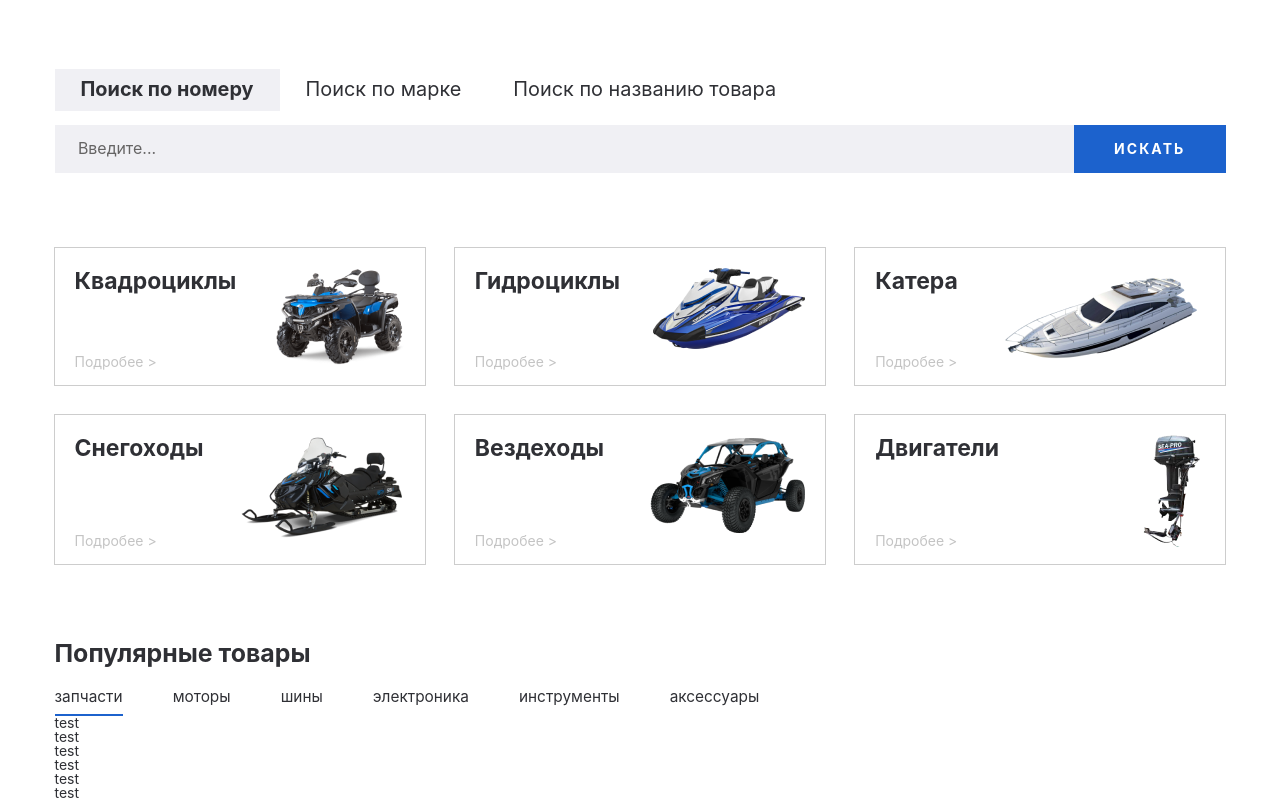
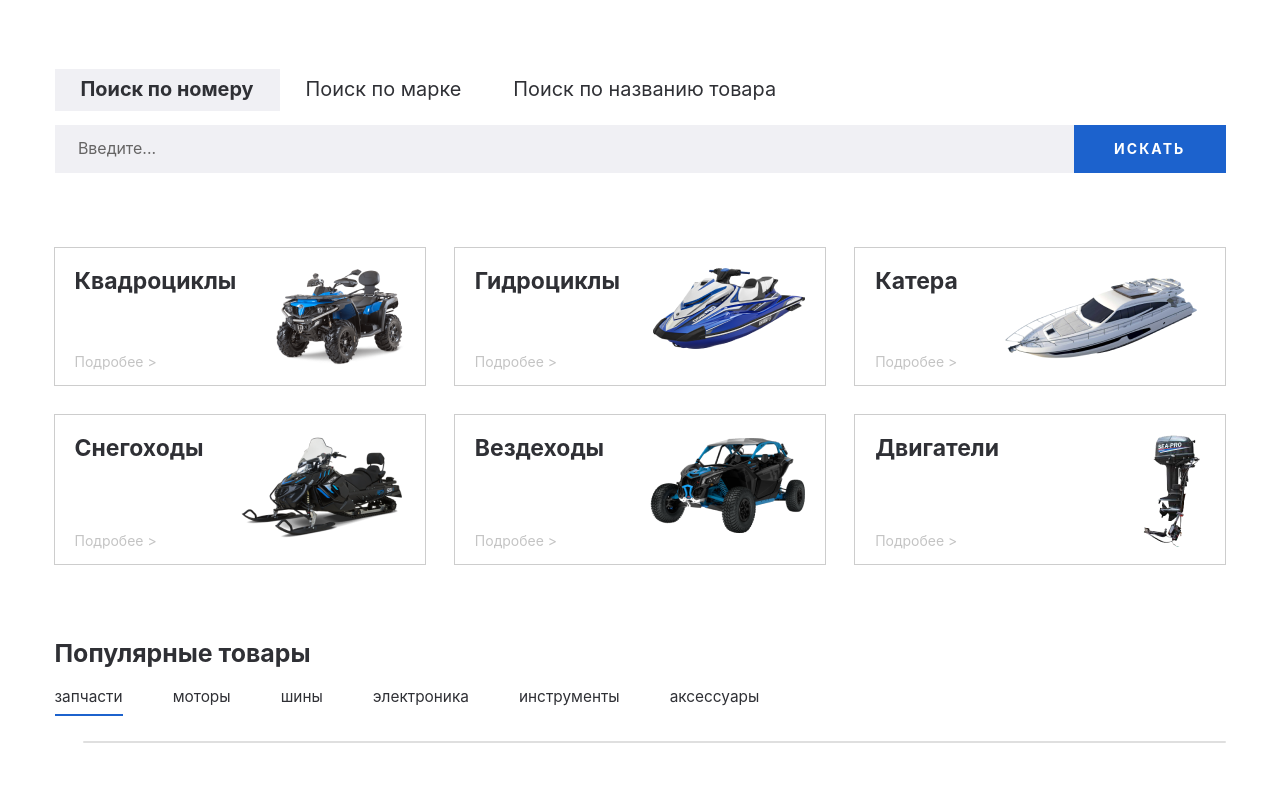
Before and after one commit to MariiaUdovytska/React-Online-store-Gidrotsikly, a React (Create React App) app in the folder react-online-store-gidrotsikly/: page / in a window 1280 px wide. Shown: the part 652-1452 px from the top of the page. After the commit the page ends 1409 px from the top, so only its background shows below. Built offline with nearby package versions, Linux system fonts and the light colour scheme.

Commit message:
add two components InternalCarousel and ProductCard

```diff
--- /dev/null
+++ b/react-online-store-gidrotsikly/src/InternalCarousel.js
@@ -0,0 +1,25 @@
+import React from 'react';
+import './css/internalCarousel.css';
+import ProductCard from './ProductCard';
+
+class InternalCarousel extends React.Component {
+	constructor(props) {
+		super(props);
+
+	}
+
+	render(){
+
+		return(
+			<div className='internal-carousel'>
+				<div className='internal-carousel__body'>
+					<ul className='internal-carousel__body-items'>
+						<li className='internal-carousel__body-card'><ProductCard/></li>
+					</ul>
+				</div>
+			</div>
+		)
+	}
+}
+
+export default InternalCarousel;
--- a/react-online-store-gidrotsikly/src/PopularGoods.js
+++ b/react-online-store-gidrotsikly/src/PopularGoods.js
@@ -1,5 +1,6 @@
 import React from 'react';
 import './css/popularGoods.css';
+import InternalCarousel from './InternalCarousel';
 
 class PopularGoods extends React.Component {
 	constructor(props) {
@@ -27,12 +28,7 @@ class PopularGoods extends React.Component {
 						<span className={((this.state.move===5)?'popular-goods__body-carousel-items-active':'popular-goods__body-carousel-items')} onClick={()=>{this.clickLabel(5)}}>аксессуары </span>
 					</div>
 					<div className='popular-goods__body-content'>
-						<div className='popular-goods__body-content-items'>test</div>
-						<div className='popular-goods__body-content-items'>test</div>
-						<div className='popular-goods__body-content-items'>test</div>
-						<div className='popular-goods__body-content-items'>test</div>
-						<div className='popular-goods__body-content-items'>test</div>
-						<div className='popular-goods__body-content-items'>test</div>
+						<div className='popular-goods__body-content-items'><InternalCarousel/></div>
 					</div>
 				</div>
 			</section>
--- /dev/null
+++ b/react-online-store-gidrotsikly/src/ProductCard.js
@@ -0,0 +1,22 @@
+import React from 'react';
+import './css/productCard.css';
+
+class ProductCard extends React.Component {
+	constructor(props) {
+		super(props);
+
+	}
+
+	render(){
+
+		return(
+			<div className='card'>
+				<div className='card__body'>
+
+				</div>
+			</div>
+		)
+	}
+}
+
+export default ProductCard;
--- /dev/null
+++ b/react-online-store-gidrotsikly/src/css/internalCarousel.css
@@ -0,0 +1,6 @@
+.internal-carousel{
+	margin-top: 25px;
+}
+.internal-carousel__body{}
+.internal-carousel__body-items{}
+.internal-carousel__body-card{}
--- a/react-online-store-gidrotsikly/src/css/popularGoods.css
+++ b/react-online-store-gidrotsikly/src/css/popularGoods.css
@@ -16,6 +16,7 @@
 	margin: 0px -25px;
 	font-size: 1.1rem;
 	font-weight: 400;
+	cursor: pointer;
 }
 .popular-goods__body-carousel-items{
 	padding: 0px 25px;
```
Also changed, not shown: react-online-store-gidrotsikly/src/css/productCard.css (added).
